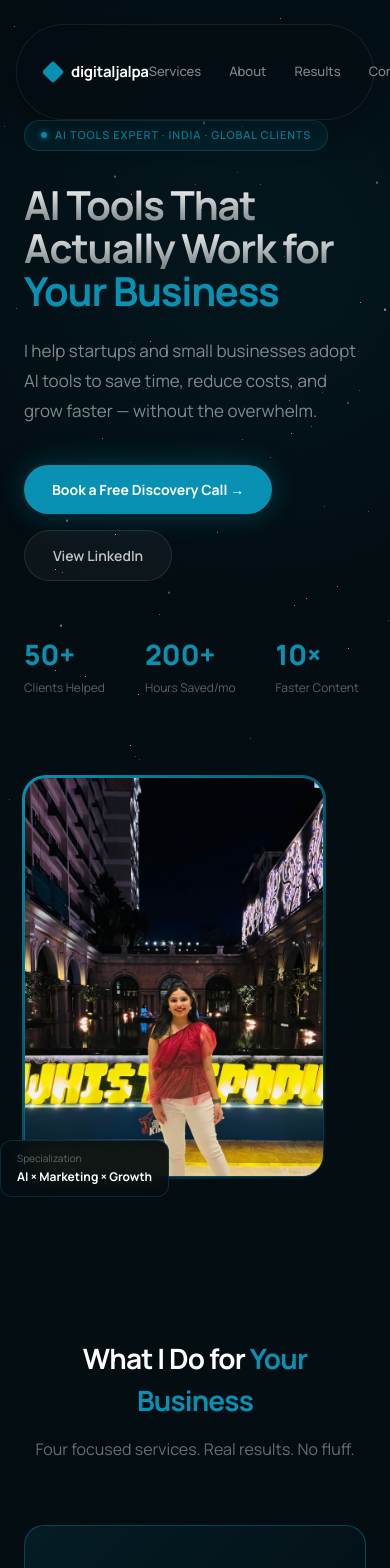
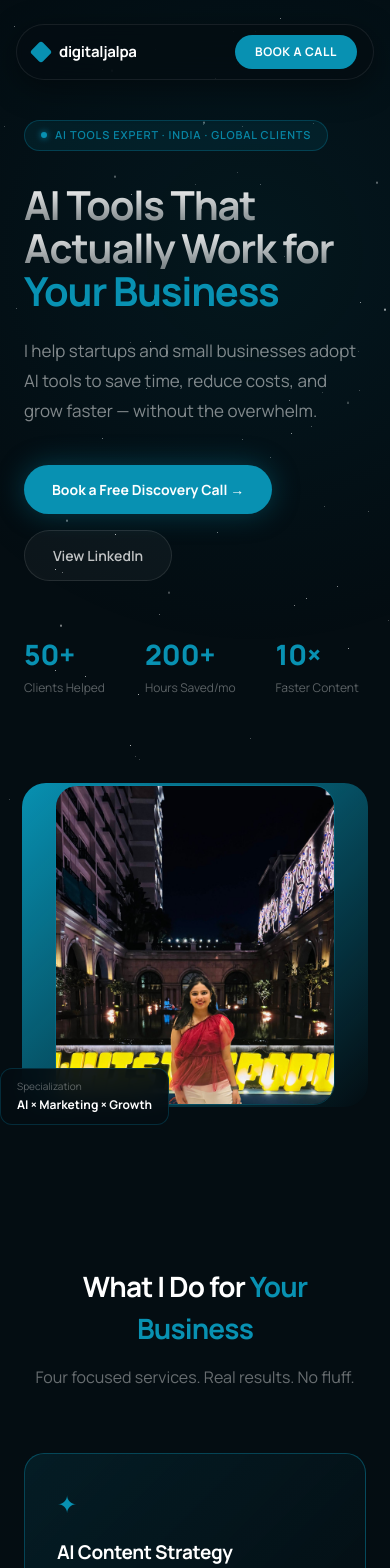
Before and after one commit to dturakhia/digitaljalpa, a Next.js app: page / in a window 390 px wide. Shown: the top 1568 px of the page. Built offline with nearby package versions, Linux system fonts and the light colour scheme; a web font is replaced by a local one.

Commit message:
fix: responsive navbar (hide links on mobile), hero photo adaptive, footer stack

```diff
--- a/src/app/globals.css
+++ b/src/app/globals.css
@@ -25,3 +25,48 @@ html, body {
   .font-playfair { font-family: var(--font-playfair); }
   .font-manrope { font-family: var(--font-manrope); }
 }
+
+/* ── Responsive navbar ───────────────────────── */
+.nav-links {
+  display: flex;
+  gap: 28px;
+}
+
+/* ── Responsive hero ─────────────────────────── */
+.hero-photo-wrap {
+  position: relative;
+  flex-shrink: 0;
+}
+.hero-photo-inner {
+  position: relative;
+  width: 300px;
+  height: 400px;
+  border-radius: 22px;
+  overflow: hidden;
+  border: 1px solid rgba(8,145,178,0.3);
+}
+
+@media (max-width: 680px) {
+  /* Hide nav links on mobile — show only logo + CTA */
+  .nav-links { display: none; }
+
+  /* Smaller navbar padding on mobile */
+  .nav-inner { padding: 10px 16px !important; }
+
+  /* Hero photo: full width, centered, smaller */
+  .hero-photo-wrap {
+    width: 100%;
+    display: flex;
+    flex-direction: column;
+    align-items: center;
+    margin-top: 8px;
+  }
+  .hero-photo-inner {
+    width: 100%;
+    max-width: 280px;
+    height: 320px;
+  }
+
+  /* Footer columns stack */
+  .footer-cols { flex-direction: column !important; gap: 32px !important; }
+}
--- a/src/app/page.tsx
+++ b/src/app/page.tsx
@@ -12,7 +12,7 @@ export default function Home() {
 
       {/* NAVBAR */}
       <header style={{ position: 'fixed', top: 0, left: 0, width: '100%', zIndex: 50, padding: '24px 16px' }}>
-        <nav style={{
+        <nav className="nav-inner" style={{
           maxWidth: 1000, margin: '0 auto',
           display: 'flex', alignItems: 'center', justifyContent: 'space-between',
           background: 'rgba(4,13,18,0.75)', backdropFilter: 'blur(20px)',
@@ -23,7 +23,7 @@ export default function Home() {
             <div style={{ width: 16, height: 16, background: ACCENT, borderRadius: 3, transform: 'rotate(45deg)' }} />
             <span style={{ fontSize: 15, fontWeight: 700, letterSpacing: '-0.02em' }}>digitaljalpa</span>
           </div>
-          <div style={{ display: 'flex', gap: 28 }}>
+          <div className="nav-links">
             {(['Services', 'About', 'Results', 'Contact'] as const).map(l => (
               <a key={l} href={`#${l.toLowerCase()}`}
                 style={{ fontSize: 13, fontWeight: 500, color: 'rgba(255,255,255,0.5)', textDecoration: 'none' }}
@@ -97,17 +97,13 @@ export default function Home() {
             </div>
 
             {/* Photo */}
-            <div style={{ position: 'relative', flexShrink: 0 }}>
+            <div className="hero-photo-wrap">
               <div style={{
                 position: 'absolute', inset: '-2px',
                 background: `linear-gradient(135deg,${ACCENT},transparent)`,
                 borderRadius: 24,
               }} />
-              <div style={{
-                position: 'relative',
-                width: 300, height: 400, borderRadius: 22, overflow: 'hidden',
-                border: '1px solid rgba(8,145,178,0.3)',
-              }}>
+              <div className="hero-photo-inner">
                 <Image src="/images/hero-1.jpg" alt="Jalpa Turakhia" fill style={{ objectFit: 'cover', objectPosition: 'center top' }} priority />
               </div>
               <div style={{
@@ -199,7 +195,7 @@ export default function Home() {
       {/* FOOTER */}
       <footer style={{ background: '#020a0f', borderTop: '1px solid rgba(255,255,255,0.05)', padding: '60px 24px 32px' }}>
         <div style={{ maxWidth: 1100, margin: '0 auto' }}>
-          <div style={{ display: 'flex', justifyContent: 'space-between', flexWrap: 'wrap' as const, gap: 32, marginBottom: 60 }}>
+          <div className="footer-cols" style={{ display: 'flex', justifyContent: 'space-between', flexWrap: 'wrap' as const, gap: 32, marginBottom: 60 }}>
             <div>
               <div style={{ display: 'flex', alignItems: 'center', gap: 10, marginBottom: 16 }}>
                 <div style={{ width: 14, height: 14, background: ACCENT, borderRadius: 3, transform: 'rotate(45deg)' }} />
```
